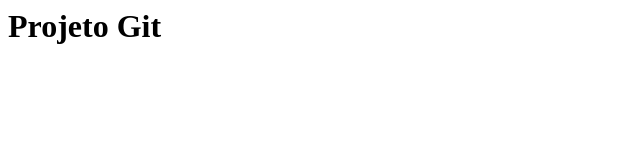
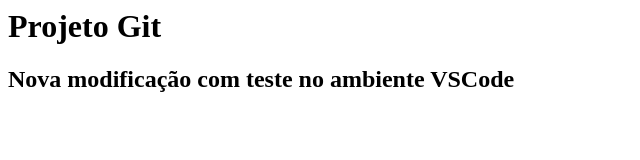
Before and after one commit to bmendesp/curso_git, a plain HTML site: page index.html in a window 1280 px wide. Shown: the whole page, without its empty margins (0-640 px from the left). Drawn offline with Linux system fonts and the light colour scheme.

Commit message:
TEstando o git com o VS Code

```diff
--- a/index.html
+++ b/index.html
@@ -8,6 +8,7 @@
 
     <body>
         <h1>Projeto Git</h1>
+        <h2>Nova modificação com teste no ambiente VSCode</h2>
     </body>
 
 </html>
```
